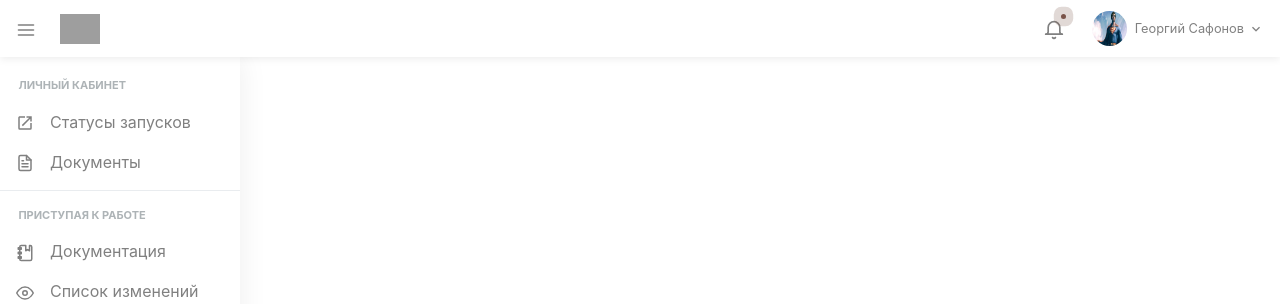
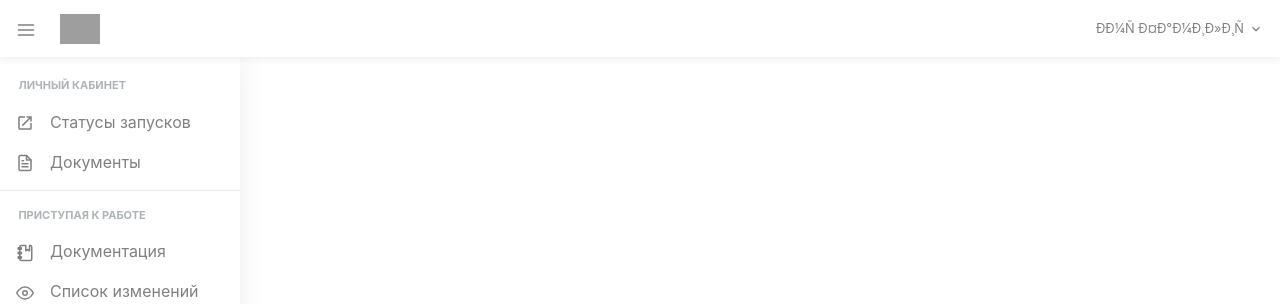
Before and after one commit to goshasafonov/NIIME_personal_account, a PHP site: page /NIIME_personal_account/index.php in a window 1280 px wide. Shown: the top 304 px of the page. Run offline with PHP 8.4, Linux system fonts and the light colour scheme; the visitor is signed in with stand-in values (Sample User, id 1); grey boxes are pictures that could not be loaded.

Commit message:
Добавлен вывод фаимлии и имени

```diff
--- a/auth.php
+++ b/auth.php
@@ -11,6 +11,8 @@
         if ($_POST["login"] && $_POST["password"]) {
             if ($_POST["login"] == 1 && $_POST["password"] == 1) {
                 $_SESSION['UserId'] = 1;
+                $_SESSION["Name"] = "Имя";
+                $_SESSION["Family"] = "Фамилия";
                 $msg["Success"] = "1";
             } else {
                 $msg["AuthError"] = "Не удалось авторизоваться.";
--- a/documents/index.php
+++ b/documents/index.php
@@ -26,6 +26,8 @@
 //Замена переменных в шаблоне
 $page = $page.$pageF;
 $page = str_replace("%\$host%", $host, $page);
+$page = str_replace("%\$userName%", $_SESSION["Name"], $page);
+$page = str_replace("%\$userFamily%", $_SESSION["Family"], $page);
 $page = str_replace("%\$contentJsScript%", $contentJsScript, $page);
 $page = str_replace("%\$contentCss%", $contentCss, $page);
 
--- a/index.php
+++ b/index.php
@@ -25,6 +25,8 @@
 //Замена переменных в шаблоне
 $page = $page.$pageF;
 $page = str_replace("%\$host%", $host, $page);
+$page = str_replace("%\$userName%", $_SESSION["Name"], $page);
+$page = str_replace("%\$userFamily%", $_SESSION["Family"], $page);
 $page = str_replace("%\$contentJsScript%", $contentJsScript, $page);
 $page = str_replace("%\$contentCss%", $contentCss, $page);
 
--- a/pages/header.html
+++ b/pages/header.html
@@ -32,24 +32,10 @@
                     </li>
                 </ul>
                 <ul class="nav">
-                    <li class="d-flex mr-3">
-                        <a class="navbar-btn nav-link-hover" href="#" style="padding: 0px 12px;">
-                            <span class="feather-icon">
-                                <svg class="squre-20" xmlns="http://www.w3.org/2000/svg" width="24" height="24" viewBox="0 0 24 24" fill="none" stroke="currentColor" stroke-width="2" stroke-linecap="round" stroke-linejoin="round" class="feather feather-bell">
-                                <path d="M22 17H2a3 3 0 0 0 3-3V9a7 7 0 0 1 14 0v5a3 3 0 0 0 3 3zm-8.27 4a2 2 0 0 1-3.46 0"></path>
-                                </svg>
-                            </span>
-                            <span class="badge-wrap">
-                                <span class="badge badge-brown badge-indicator badge-indicator-sm badge-pill pulse"></span>
-
-                            </span>
-                        </a>
-                    </li>
                     <li class="media" >
                         <div class="btn-group">
                             <a class="navbar-btn dropdown-toggle no-after" data-toggle="dropdown" type="button" href="#" >
-                                <img src="%$host%/data/avatar_supermen.jpg" alt="..." class="rounded-circle" style="width: 35px; height: 35px;">
-                                <small class="ml-2">Георгий Сафонов</small>
+                                <small class="ml-2">%$userName% %$userFamily%</small>
                                 <span class="ml-1 mdi mdi-chevron-down"></span>
                             </a>
                             <div class="dropdown-menu dropdown-menu-right ">
@@ -71,7 +57,7 @@
                                     О приложении
                                 </button>
                                 <div class="dropdown-divider"></div>
-                                <button class="dropdown-item dropdown-grey-style" type="button" onclick="logout(\''.$host.'/logout.php\');">
+                                <button class="dropdown-item dropdown-grey-style" type="button" onclick="logout('%$host%/logout.php');">
                                     <span class="mdi-18px mr-3 mdi mdi-logout-variant"></span>
                                     Выход
                                 </button>
--- a/statusLaunch/index.php
+++ b/statusLaunch/index.php
@@ -25,6 +25,8 @@
 //Замена переменных в шаблоне
 $page = $page.$pageF;
 $page = str_replace("%\$host%", $host, $page);
+$page = str_replace("%\$userName%", $_SESSION["Name"], $page);
+$page = str_replace("%\$userFamily%", $_SESSION["Family"], $page);
 $page = str_replace("%\$contentJsScript%", $contentJsScript, $page);
 $page = str_replace("%\$contentCss%", $contentCss, $page);
 
```
